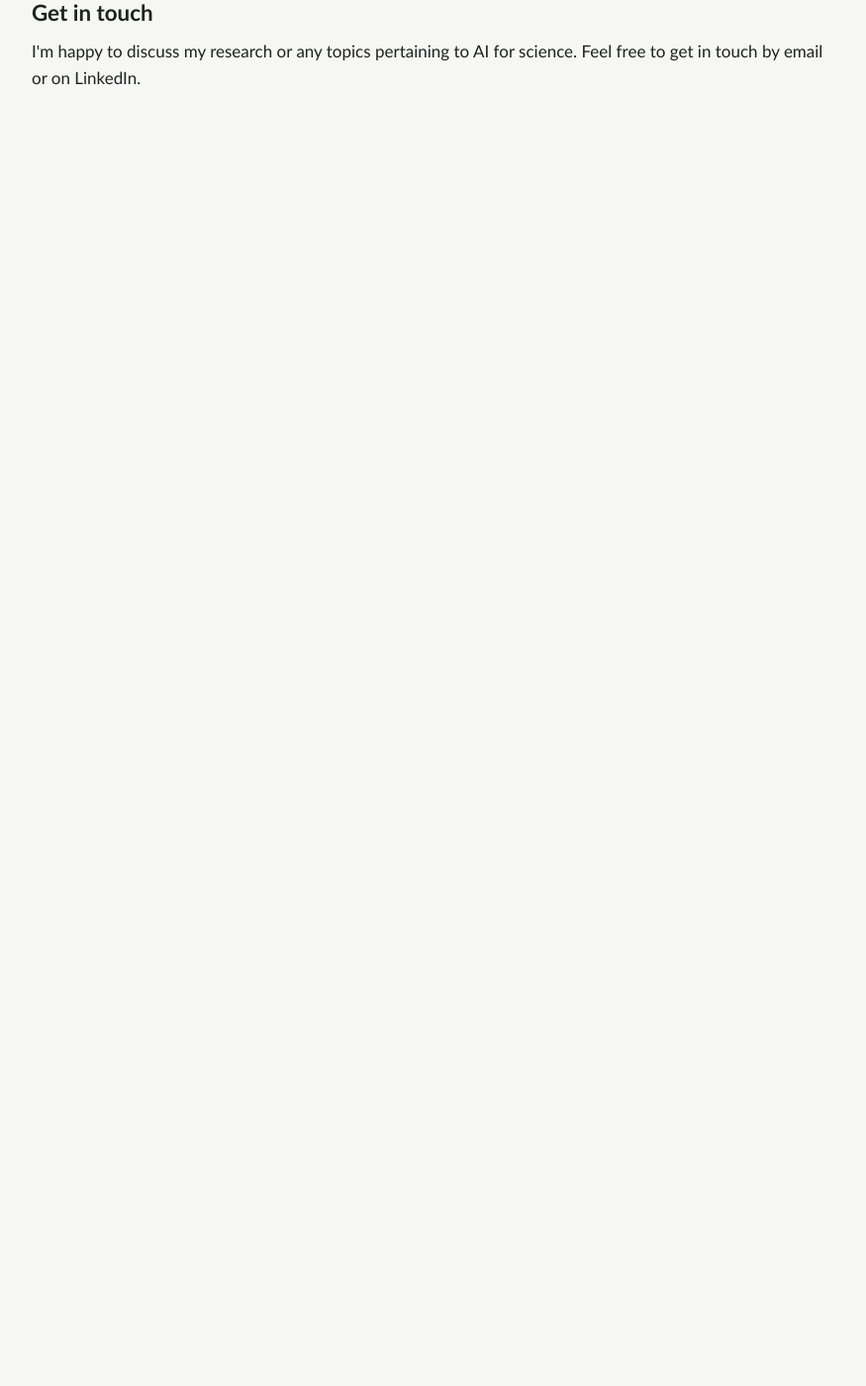
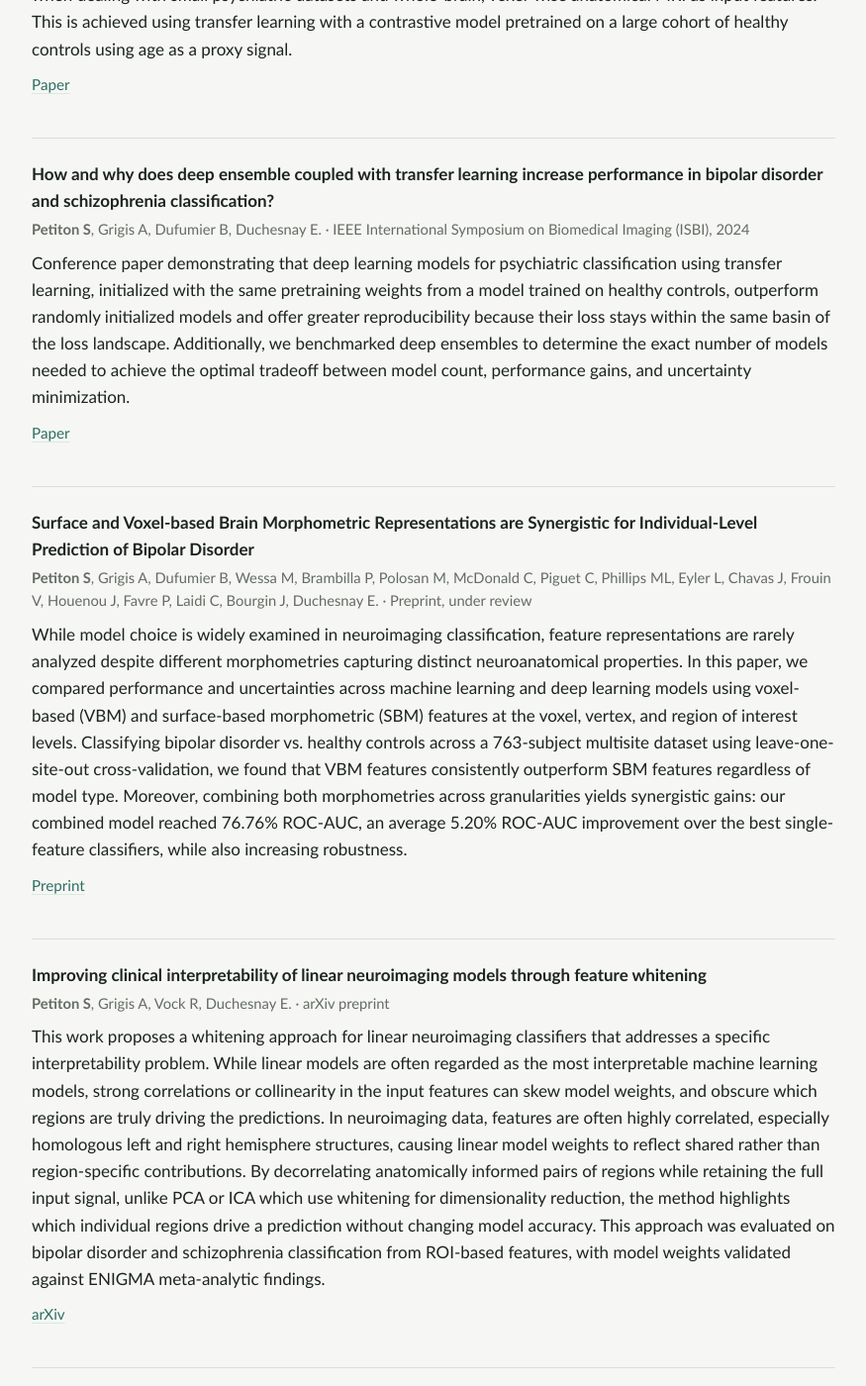
Before and after one commit to SaraMPetiton/sarampetiton.github.io, a Jekyll site: the page built from index.html, in a window 1280 px wide and 1400 px high, scrolled down 957 px. Shown: the whole window at 99% size, without its empty margins (202-1077 px from the left). Built offline with Jekyll 4.4.1, drawn with Linux system fonts in a browser that asks for light colours; before the commit the page ends 1148 px from its top, so only the background shows below that; some of the changed text lies outside the part shown.

Commit message:
added publications

```diff
--- a/index.html
+++ b/index.html
@@ -46,58 +47,81 @@ description: "Sara Petiton — machine learning for neuroimaging and biomarker d
   </div>
 </section>
 
-<!-- <section class="section" id="publications">
+<section class="section" id="publications">
   <h2>Publications</h2>
   <ul class="pub-list">
 
     <li class="pub-item">
-      <p class="pub-title">Contrastive learning with continuous proxy meta-data for 3D MRI classification</p>
-      <p class="pub-meta">Dufumier et al. · NeuroImage, 2024</p>
-      <p class="pub-desc">Co-authored work on contrastive pretraining for voxel-based morphometry data, using continuous meta-data as a proxy signal.</p>
-      <p class="pub-links"><a href="#">Paper</a></p>
-      <span class="pub-todo">add exact link</span>
+      <p class="pub-title">Exploring the potential of representation and transfer learning for anatomical neuroimaging:
+        Application to psychiatry</p>
+      <p class="pub-meta">Dufumier B, Gori P, <strong>Petiton S</strong>, Louiset R, Mangin JF, Grigis A, Duchesnay E. · NeuroImage, 2024</p>
+      <p class="pub-desc">Work demonstrating improved deep learning classification of psychiatric illness vs. healthy neuroanatomy
+        when dealing with small psychiatric datasets and whole-brain, voxel-wise anatomical MRI as input features.
+        This is achieved using transfer learning with a contrastive model pretrained on a large cohort of healthy controls using age as a proxy signal.</p>
+      <p class="pub-links"><a href="https://pubmed.ncbi.nlm.nih.gov/38848981/" target="_blank" rel="noopener">Paper</a></p>
     </li>
 
     <li class="pub-item">
-      <p class="pub-title">[Add exact title]</p>
-      <p class="pub-meta">Sara Petiton et al. · ISBI, [year]</p>
-      <p class="pub-desc">First-author conference paper — add a one-line description of the question and approach.</p>
-      <p class="pub-links"><a href="#">Paper</a></p>
-      <span class="pub-todo">fill in title, year, link</span>
+      <p class="pub-title">How and why does deep ensemble coupled with transfer learning increase performance in bipolar disorder
+        and schizophrenia classification?</p>
+      <p class="pub-meta"> <strong>Petiton S</strong>, Grigis A, Dufumier B, Duchesnay E. · IEEE International Symposium on Biomedical Imaging (ISBI), 2024</p>
+      <p class="pub-desc"> Conference paper demonstrating that deep learning models for psychiatric classification using transfer learning,
+        initialized with the same pretraining weights from a model trained on healthy controls, outperform randomly initialized models and offer greater
+        reproducibility because their loss stays within the same basin of the loss landscape. Additionally, we benchmarked deep ensembles to determine
+        the exact number of models needed to achieve the optimal tradeoff between model count, performance gains, and uncertainty minimization.</p>
+      <p class="pub-links"><a href="https://arxiv.org/abs/2604.02002" target="_blank" rel="noopener">Paper</a></p>
     </li>
 
     <li class="pub-item">
-      <p class="pub-title">Predicting bipolar disorder from brain MRI across 12 sites with spherical CNNs and deep ensembles</p>
-      <p class="pub-meta">Sara Petiton et al. · Preprint</p>
-      <p class="pub-desc">Multi-site bipolar disorder prediction using spherical CNNs and deep ensembles with uncertainty quantification, validated with leave-one-site-out cross-validation.</p>
-      <p class="pub-links"><a href="#">Preprint</a></p>
-      <span class="pub-todo">add exact title, venue/year, link</span>
+      <p class="pub-title">Surface and Voxel-based Brain Morphometric Representations are Synergistic for Individual-Level Prediction of Bipolar Disorder</p>
+      <p class="pub-meta"><strong>Petiton S</strong>, Grigis A, Dufumier B, Wessa M, Brambilla P, Polosan M, McDonald C, Piguet C,
+        Phillips ML, Eyler L, Chavas J, Frouin V, Houenou J, Favre P, Laidi C, Bourgin J, Duchesnay E. · Preprint, under review</p>
+      <p class="pub-desc">While model choice is widely examined in neuroimaging classification, feature representations are rarely
+        analyzed despite different morphometries capturing distinct neuroanatomical properties. In this paper, we compared performance and uncertainties across
+        machine learning and deep learning models using voxel-based (VBM) and surface-based morphometric (SBM) features at the voxel, vertex,
+        and region of interest levels. Classifying bipolar disorder vs. healthy controls across a 763-subject multisite dataset using
+        leave-one-site-out cross-validation, we found that VBM features consistently outperform SBM features regardless of model type.
+        Moreover, combining both morphometries across granularities yields synergistic gains: our combined model reached 76.76% ROC-AUC,
+        an average 5.20% ROC-AUC improvement over the best single-feature classifiers, while also increasing robustness. </p>
+      <p class="pub-links"><a href="https://hal.science/hal-05571683/" target="_blank" rel="noopener">Preprint</a></p>
     </li>
 
     <li class="pub-item">
-      <p class="pub-title">Surface- and voxel-based morphometric representations for individual-level prediction of bipolar disorder</p>
-      <p class="pub-meta">Sara Petiton et al. · Preprint</p>
-      <p class="pub-desc">Comparing surface-based and voxel-based morphometric representations of structural MRI for individual-level classification.</p>
-      <p class="pub-links"><a href="#">Preprint</a></p>
-      <span class="pub-todo">add exact title, venue/year, link</span>
+      <p class="pub-title">Improving clinical interpretability of linear neuroimaging models through feature whitening</p>
+      <p class="pub-meta"><strong>Petiton S</strong>, Grigis A, Vock R, Duchesnay E. · arXiv preprint</p>
+      <p class="pub-desc">This work proposes a whitening approach for linear neuroimaging classifiers that addresses a specific interpretability problem.
+        While linear models are often regarded as the most interpretable machine learning models, strong correlations or collinearity in the input features
+        can skew model weights, and obscure which regions are truly driving the predictions. In neuroimaging data, features are often highly correlated,
+        especially homologous left and right hemisphere structures, causing linear model weights to reflect shared rather than
+        region-specific contributions. By decorrelating anatomically informed pairs of regions while retaining the full input signal, unlike PCA or ICA
+        which use whitening for dimensionality reduction, the method highlights which individual regions drive a prediction without changing model accuracy.
+        This approach was evaluated on bipolar disorder and schizophrenia classification from ROI-based features, with model weights validated against
+        ENIGMA meta-analytic findings. </p>
+      <p class="pub-links"><a href="https://arxiv.org/abs/2604.20675" target="_blank" rel="noopener">arXiv</a></p>
     </li>
 
     <li class="pub-item">
-      <p class="pub-title">Improving the clinical interpretability of linear neuroimaging models through feature whitening</p>
-      <p class="pub-meta">Sara Petiton et al. · arXiv preprint</p>
-      <p class="pub-desc">A feature-whitening approach for making linear models on neuroimaging data more interpretable to clinicians.</p>
-      <p class="pub-links"><a href="#">arXiv</a></p>
-      <span class="pub-todo">add exact link</span>
-    </li>
-
-    <li class="pub-item">
-      <p class="pub-title">Lithium treatment response in bipolar disorder via normative brain charts</p>
-      <p class="pub-meta">Sara Petiton et al. · In preparation</p>
+      <p class="pub-title">Hippocampal and Amygdalar Atrophy Predict Lithium Response in Bipolar Disorder:
+        Machine Learning Evidence from the R-LiNK Prospective Multi-Site Cohort</p>
+      <p class="pub-meta"><strong>Petiton S</strong>, Bourgin J, Brambilla P, Andreassen O, Bauer M, Bayas M, Boumezbeur F, Bourdon C, Cattaneo A,
+        Chupin M, Colom F, Cousins D, Dubertret C, Dufumier B, Dupont T, Etain B, Favre P, Fico G, Grigis A, Haffen E, Hennion V, Houenou J, Kobayashi N,
+        Laidi C, Lambert J, Landen M, Marie-Claire C, Mombelli E, Nuß I, Oedegaard KJ, Oltedal L, Reif A, Resche-Rigon M, Rossi R, Schulze T, Squarcina L,
+        Thelwall P, Tønning M, Kessing LV, Vieta E, Vinberg M, Young A, Bellivier F, Duchesnay E.· Preprint, under review</p>
       <p class="pub-desc">Using normative brain charts to characterize treatment response to lithium in bipolar disorder.</p>
+      <p class="pub-desc">Part of the <a href="https://www.inserm-transfert.fr/projetcollaboratif/r-link/" target="_blank" rel="noopener">R-LiNK European project</a>,
+         this work showed that hippocampus and amygdalar atrophy to be predictive of positive treatment response to lithium in bipolar disorder.
+         Using structural MRI from 116 patients prior to treatment, a linear regularized classifier predicted response with a ROC-AUC of 0.69, with the hippocampus
+          and amygdala alone reaching 0.67 and 0.64 respectively. Extensive feature importance analyses of the model showed these two regions to be
+          specific predictors of response. Normative modeling against a healthy reference sample of over 50,000 participants showed that good responders
+          deviated more from typical neuroanatomy at baseline in these regions than partial or non-responders. Lithium increased gray matter volume brain-wide
+          across all patients regardless of response, and because good responders started out more atrophied, this increase brought
+          their hippocampal and amygdalar volumes closer to normative levels.
+          Effects were consistently stronger in males than in females, suggesting a sex-dependent component to lithium's mechanism of action.</p>
+      <p class="pub-links"><a href="https://inserm.hal.science/inserm-05588008" target="_blank" rel="noopener">arXiv</a></p>
     </li>
 
   </ul>
-</section> -->
+</section>
 
 <section class="section">
   <div class="notebook-teaser">
@@ -107,7 +131,7 @@ description: "Sara Petiton — machine learning for neuroimaging and biomarker d
       for science. Posts aren't always directly related to my own projects, I just like
       keeping a running record of subjects I find interesting.
     </p>
-    <p><a href="{{ '/notebook/' | relative_url }}">Read the research notes &rarr;</a></p>
+    <p><a href="{{ '/notebook/' | relative_url }}" target="_blank" rel="noopener">Read the research notes &rarr;</a></p>
   </div>
 </section>
 
```
Also changed, not shown: other parts of index.html (+5 -4 lines), 1 other file.
